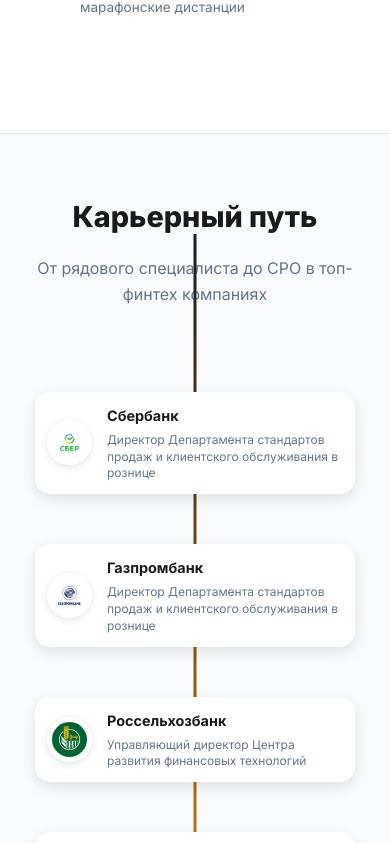
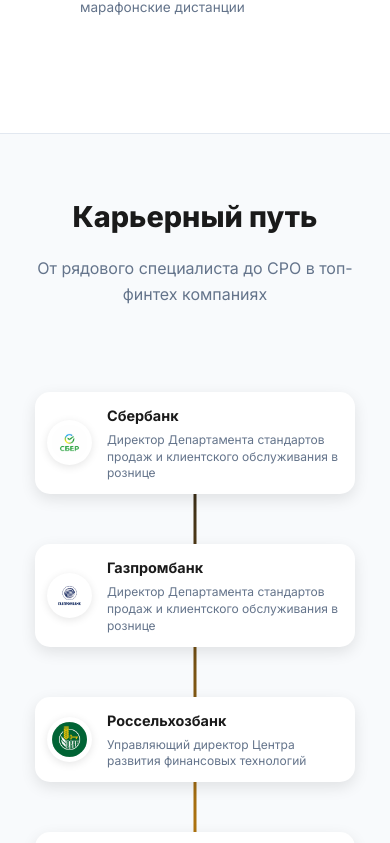
Before and after one commit to rdshuvalov-pixel/lagunov-landing, a plain HTML site: page index.html in a window 390 px wide. Shown: the part 3096-3939 px from the top of the page. Drawn offline with Linux system fonts and the light colour scheme.

Commit message:
Manual adjustments to career track section

```diff
--- a/index.html
+++ b/index.html
@@ -1376,8 +1376,8 @@
                 position: absolute;
                 left: 50%;
                 transform: translateX(-50%);
-                top: 100px;
-                bottom: 40px;
+                top: 260px;
+                bottom: 100px;
                 width: 3px;
                 background: linear-gradient(180deg, var(--primary), var(--accent));
                 z-index: 1;
```
